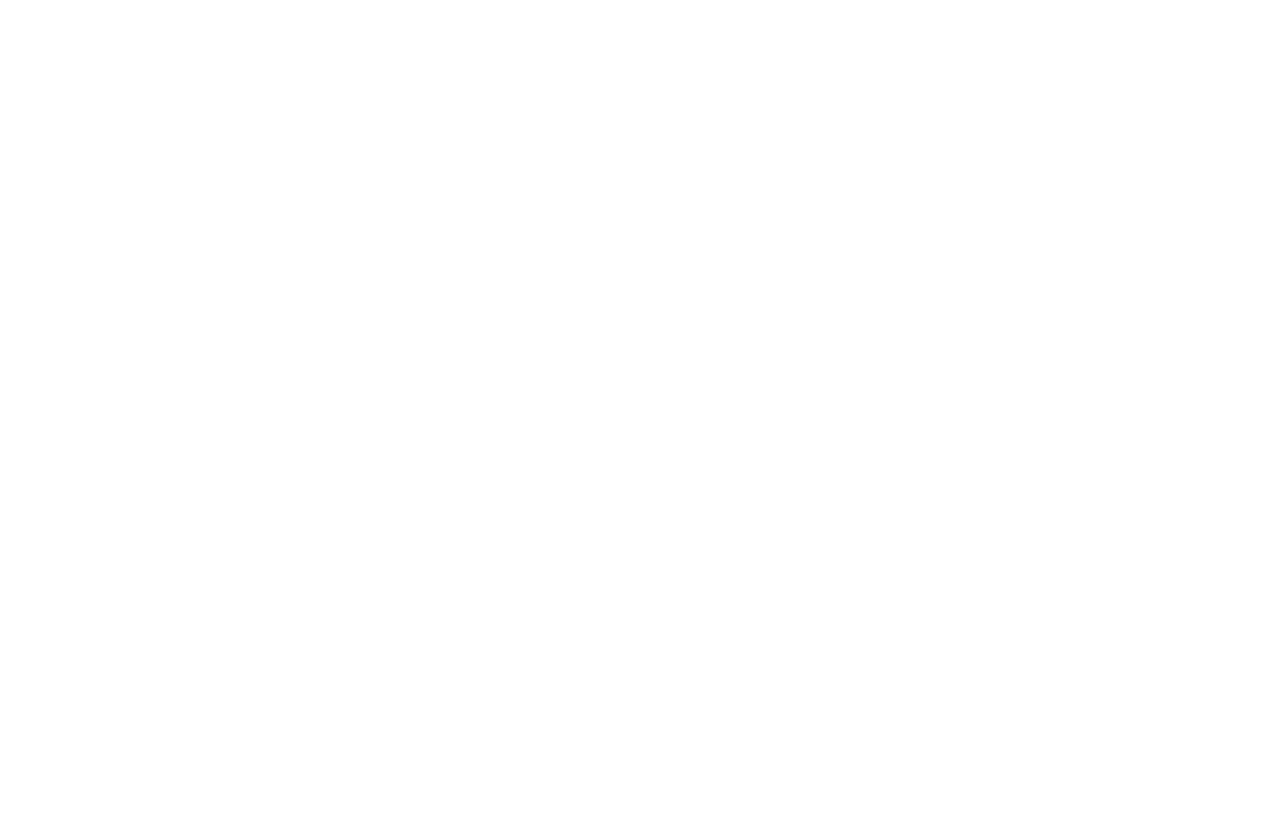
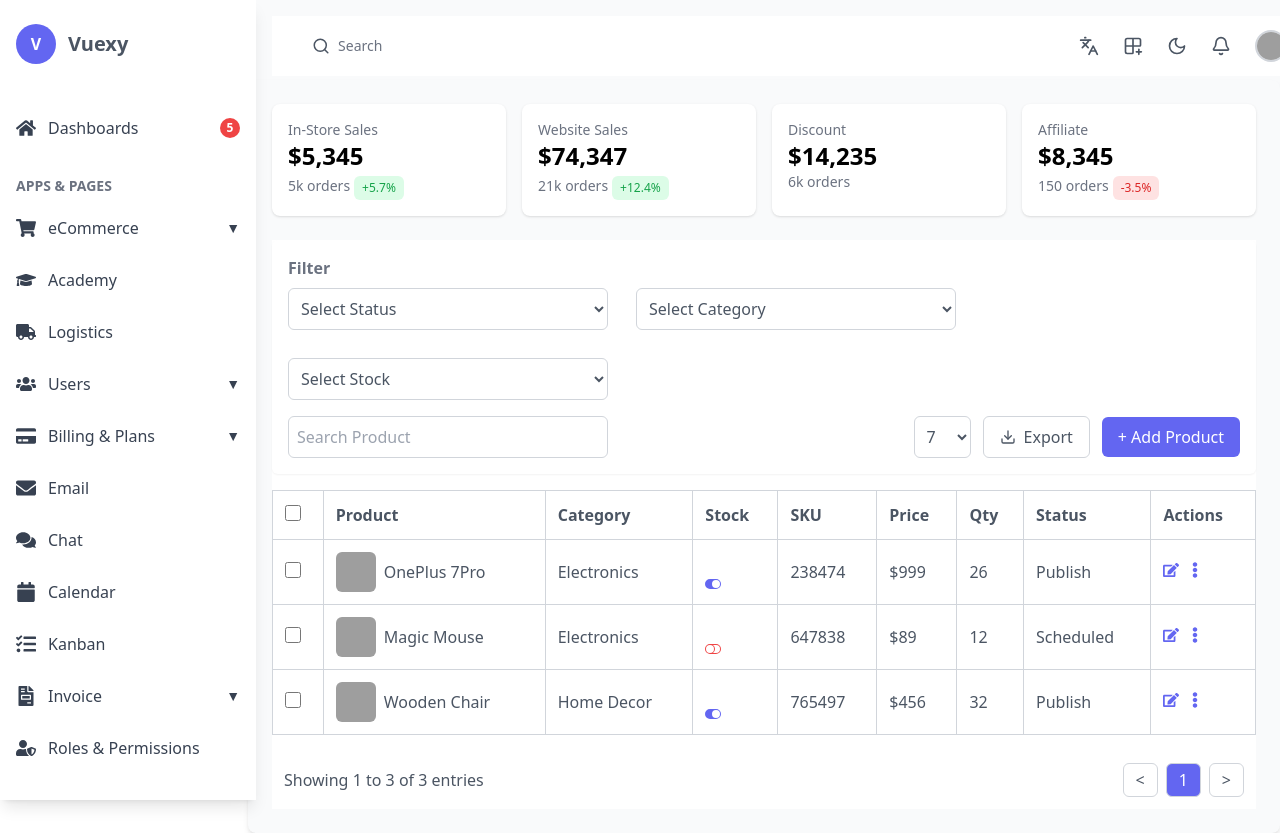
Before and after one commit to xnafi/dashboard, a React (Vite) app: page /e-commerce-product-list in a window 1280 px wide. Before the commit this address had no page. Before the commit the page ends 800 px from the top, so only its background shows below. Built offline with nearby package versions, Linux system fonts and the light colour scheme; grey boxes are pictures that could not be loaded.

Commit message:
navigation name changed

```diff
--- a/src/App.tsx
+++ b/src/App.tsx
@@ -67,23 +67,23 @@ function App() {
           <Route path="/user-overview" element={<UserOverview />} />
           <Route path="/user-security" element={<UserSecurity />} />
           <Route path="/user-plans" element={<UserPlans />} />
-          <Route path="/ECommerceProductList" element={<ECommerceProductList />} />
-          <Route path="/ECommerceProductAdd" element={<ECommerceProductAdd />} />
-          <Route path="/ECommerceCategoryList" element={<ECommerceCategoryList />} />
-          <Route path="/ECommerceOrderList" element={<ECommerceOrderList/>} />
-          <Route path="/ECommerceAllCustomers" element={<ECommerceAllCustomers/>} />
-          <Route path="/ECommerceOrderDetails" element={<ECommerceOrderDetails/>} />
-          <Route path="/ECommerceUserOverview" element={<ECommerceUserOverview/>} />
-          <Route path="/ECommerceCustomerSecurity" element={<ECommerceCustomerSecurity/>} />
-          <Route path="/ECommerceCustomerAddress" element={<ECommerceCustomerAddress/>} />
-          <Route path="/ECommerceManageReview" element={<ECommerceManageReview/>} />
-          <Route path="/ECommerceReferrals" element={<ECommerceReferrals/>} />
-          <Route path="/ECommerceStoreDetails" element={<ECommerceStoreDetails/>} />
-          <Route path="/ECommercePayment" element={<ECommercePayment/>} />
-          <Route path="/ECommerceCheckOut" element={<ECommerceCheckOut/>} />
-          <Route path="/ECommerceShipping" element={<ECommerceShipping/>} />
-          <Route path="/ECommerceLocations" element={<ECommerceLocations/>} />
-          <Route path="/ECommerceNotifications" element={<ECommerceNotifications/>} />
+          <Route path="/e-commerce-product-list" element={<ECommerceProductList />} />
+          <Route path="/e-commerce-product-add" element={<ECommerceProductAdd />} />
+          <Route path="/e-commerce-category-list" element={<ECommerceCategoryList />} />
+          <Route path="/e-commerce-order-ist" element={<ECommerceOrderList/>} />
+          <Route path="/e-commerce-all-customers" element={<ECommerceAllCustomers/>} />
+          <Route path="/e-commerce-order-details" element={<ECommerceOrderDetails/>} />
+          <Route path="/e-commerce-user-overview" element={<ECommerceUserOverview/>} />
+          <Route path="/e-commerce-customer-security" element={<ECommerceCustomerSecurity/>} />
+          <Route path="/e-commerce-customer-address" element={<ECommerceCustomerAddress/>} />
+          <Route path="/e-commerce-manage-review" element={<ECommerceManageReview/>} />
+          <Route path="/e-commerce-referrals" element={<ECommerceReferrals/>} />
+          <Route path="/e-commerce-store-details" element={<ECommerceStoreDetails/>} />
+          <Route path="/e-commerce-payment" element={<ECommercePayment/>} />
+          <Route path="/e-commerce-checkOut" element={<ECommerceCheckOut/>} />
+          <Route path="/e-commerce-shipping" element={<ECommerceShipping/>} />
+          <Route path="/e-commerce-locations" element={<ECommerceLocations/>} />
+          <Route path="/e-commerce-notifications" element={<ECommerceNotifications/>} />
         </Route>
       </Routes>
     </BrowserRouter>
--- a/src/pages/eCommerce/ECommerceProductList.tsx
+++ b/src/pages/eCommerce/ECommerceProductList.tsx
@@ -136,7 +136,7 @@ const ECommerceProductList = () => {
           {/* Status, Category, Stock - In One Line */}
           <div className="flex gap-7 flex-wrap">
             <select
-              className="border p-2 rounded-md w-80 div-dark div-text dark:border-gray-700"
+              className="border p-2 rounded-md w-80 div-dark div-text border-dark"
               value={selectedStatus}
               onChange={(e) => setSelectedStatus(e.target.value)}
             >
@@ -147,7 +147,7 @@ const ECommerceProductList = () => {
             </select>
 
             <select
-              className="border p-2 rounded-md w-80 div-dark div-text dark:border-gray-700"
+              className="border p-2 rounded-md w-80 div-dark div-text border-dark"
               value={selectedCategory}
               onChange={(e) => setSelectedCategory(e.target.value)}
             >
@@ -158,7 +158,7 @@ const ECommerceProductList = () => {
             </select>
 
             <select
-              className="border p-2 rounded-md w-80  div-dark div-text dark:border-gray-700"
+              className="border p-2 rounded-md w-80  div-dark div-text border-dark"
               value={selectedStock}
               onChange={(e) => setSelectedStock(e.target.value)}
             >
@@ -173,19 +173,19 @@ const ECommerceProductList = () => {
             <input
               type="text"
               placeholder="Search Product"
-              className="border p-2 rounded-md w-80 div-dark div-text dark:border-gray-700"
+              className="border p-2 rounded-md w-80 div-dark div-text border-dark"
               value={searchQuery}
               onChange={(e) => setSearchQuery(e.target.value)}
             />
 
             <div className="flex items-center gap-3">
-              <select className="border p-2 rounded-md div-dark div-text dark:border-gray-700">
+              <select className="border p-2 rounded-md div-dark div-text border-dark">
                 <option value="7">7</option>
                 <option value="10">10</option>
                 <option value="20">20</option>
               </select>
 
-              <button className="bg-gray-200 text-black px-4 py-2 rounded-md flex items-center gap-2 div-dark div-text border dark:border-gray-700">
+              <button className="bg-gray-200 text-black px-4 py-2 rounded-md flex items-center gap-2 div-dark div-text border border-dark">
                 <FiDownload className="text-gray-600" /> Export
               </button>
               <button className="bg-indigo-500 text-white px-4 py-2 rounded-md">
@@ -197,10 +197,10 @@ const ECommerceProductList = () => {
 
         {/* Product Table */}
         <div className="overflow-x-auto">
-        <table className="w-full border-collapse border border-gray-200 dark:border-gray-700">
-          <thead className="bg-gray-100 div-dark">
+        <table className="w-full border-collapse border  border-dark div-text">
+          <thead className="bg-gray-50 div-dark">
             <tr className="text-left">
-              <th className="p-3 border dark:border-gray-700">
+              <th className="p-3 border border-dark">
                 <input
                   type="checkbox"
                   className="w-4 h-4"
@@ -208,23 +208,23 @@ const ECommerceProductList = () => {
                   onChange={handleSelectAll}
                 />
               </th>
-              <th className="p-3 border dark:border-gray-700">Product</th>
-              <th className="p-3 border dark:border-gray-700">Category</th>
-              <th className="p-3 border dark:border-gray-700">Stock</th>
-              <th className="p-3 border dark:border-gray-700">SKU</th>
-              <th className="p-3 border dark:border-gray-700">Price</th>
-              <th className="p-3 border dark:border-gray-700">Qty</th>
-              <th className="p-3 border dark:border-gray-700">Status</th>
-              <th className="p-3 border dark:border-gray-700">Actions</th>
+              <th className="p-3 border border-dark">Product</th>
+              <th className="p-3 border border-dark">Category</th>
+              <th className="p-3 border border-dark">Stock</th>
+              <th className="p-3 border border-dark">SKU</th>
+              <th className="p-3 border border-dark">Price</th>
+              <th className="p-3 border border-dark">Qty</th>
+              <th className="p-3 border border-dark">Status</th>
+              <th className="p-3 border border-dark">Actions</th>
             </tr>
           </thead>
           <tbody>
             {displayedProducts.map((product) => (
               <tr
                 key={product.id}
-                className="border dark:border-gray-700 hover:bg-indigo-100 dark:hover:bg-indigo-300 dark:hover:div-text transition"
+                className="border border-dark hover:bg-indigo-100 dark:hover:bg-indigo-300 dark:hover:div-text transition"
               >
-                <td className="p-3 border dark:border-gray-700">
+                <td className="p-3 border border-dark">
                   <input
                     type="checkbox"
                     className="w-4 h-4"
@@ -240,7 +240,7 @@ const ECommerceProductList = () => {
                   />
                   <span>{product.name}</span>
                 </td>
-                <td className="p-3 border dark:border-gray-700">{product.category}</td>
+                <td className="p-3 border border-dark">{product.category}</td>
                 <td
                   className="p-3 cursor-pointer flex items-center justify-between"
                   onClick={() => toggleStock(product.id)}
@@ -251,11 +251,11 @@ const ECommerceProductList = () => {
                     <BsToggleOff className="text-red-500" />
                   )}
                 </td>
-                <td className="p-3 border dark:border-gray-700">{product.sku}</td>
-                <td className="p-3 border dark:border-gray-700">${product.price}</td>
-                <td className="p-3 border dark:border-gray-700">{product.qty}</td>
-                <td className="p-3 border dark:border-gray-700">{product.status}</td>
-                <td className="p-3 border dark:border-gray-700">
+                <td className="p-3 border border-dark">{product.sku}</td>
+                <td className="p-3 border border-dark">${product.price}</td>
+                <td className="p-3 border border-dark">{product.qty}</td>
+                <td className="p-3 border border-dark">{product.status}</td>
+                <td className="p-3 border border-dark">
                   <button className="text-indigo-500 hover:text-indigo-700">
                     <div className="flex items-center gap-2">
                       <FaEdit />
@@ -280,7 +280,7 @@ const ECommerceProductList = () => {
             <button
               onClick={() => setCurrentPage((prev) => Math.max(prev - 1, 1))}
               disabled={currentPage === 1}
-              className={`px-3 py-1 rounded-md border dark:border-gray-700 ${
+              className={`px-3 py-1 rounded-md border border-dark ${
                 currentPage === 1
                   ? "bg-gray-300 div-text div-dark"
                   : "bg-white hover:bg-gray-200"
@@ -292,7 +292,7 @@ const ECommerceProductList = () => {
               <button
                 key={index}
                 onClick={() => setCurrentPage(index + 1)}
-                className={`px-3 py-1 rounded-md border dark:border-gray-700 ${
+                className={`px-3 py-1 rounded-md border border-dark ${
                   currentPage === index + 1
                     ? "bg-indigo-500 text-white "
                     : "bg-white hover:bg-indigo-200"
@@ -306,7 +306,7 @@ const ECommerceProductList = () => {
                 setCurrentPage((prev) => Math.min(prev + 1, totalPages))
               }
               disabled={currentPage === totalPages}
-              className={`px-3 py-1 rounded-md border dark:border-gray-700 ${
+              className={`px-3 py-1 rounded-md border border-dark ${
                 currentPage === totalPages
                   ? "bg-gray-300 div-text div-dark"
                   : "bg-white hover:bg-gray-200 div-text div-dark"
```
Also changed, not shown: src/components/SideBar/SideBar.tsx (+17 -17 lines).
